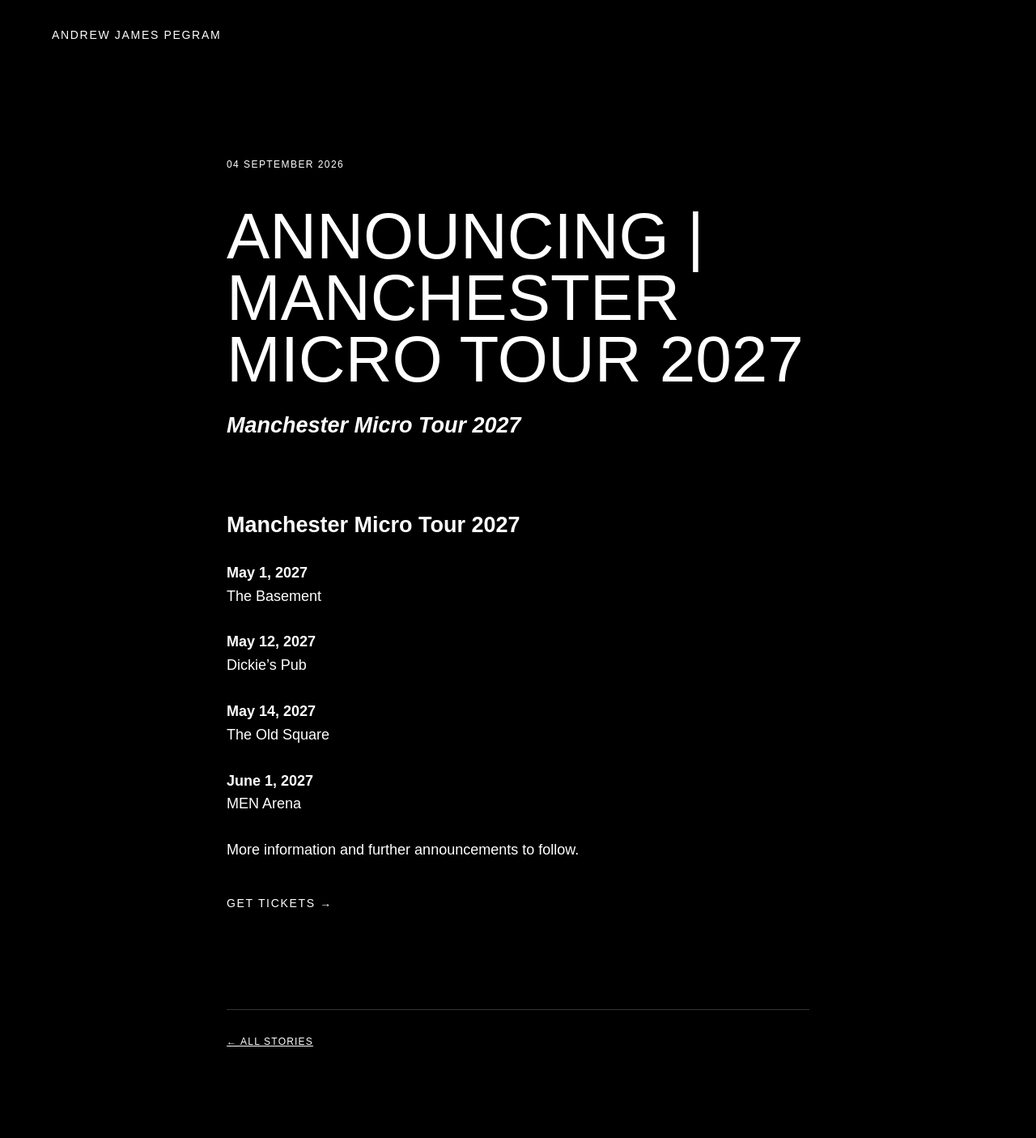
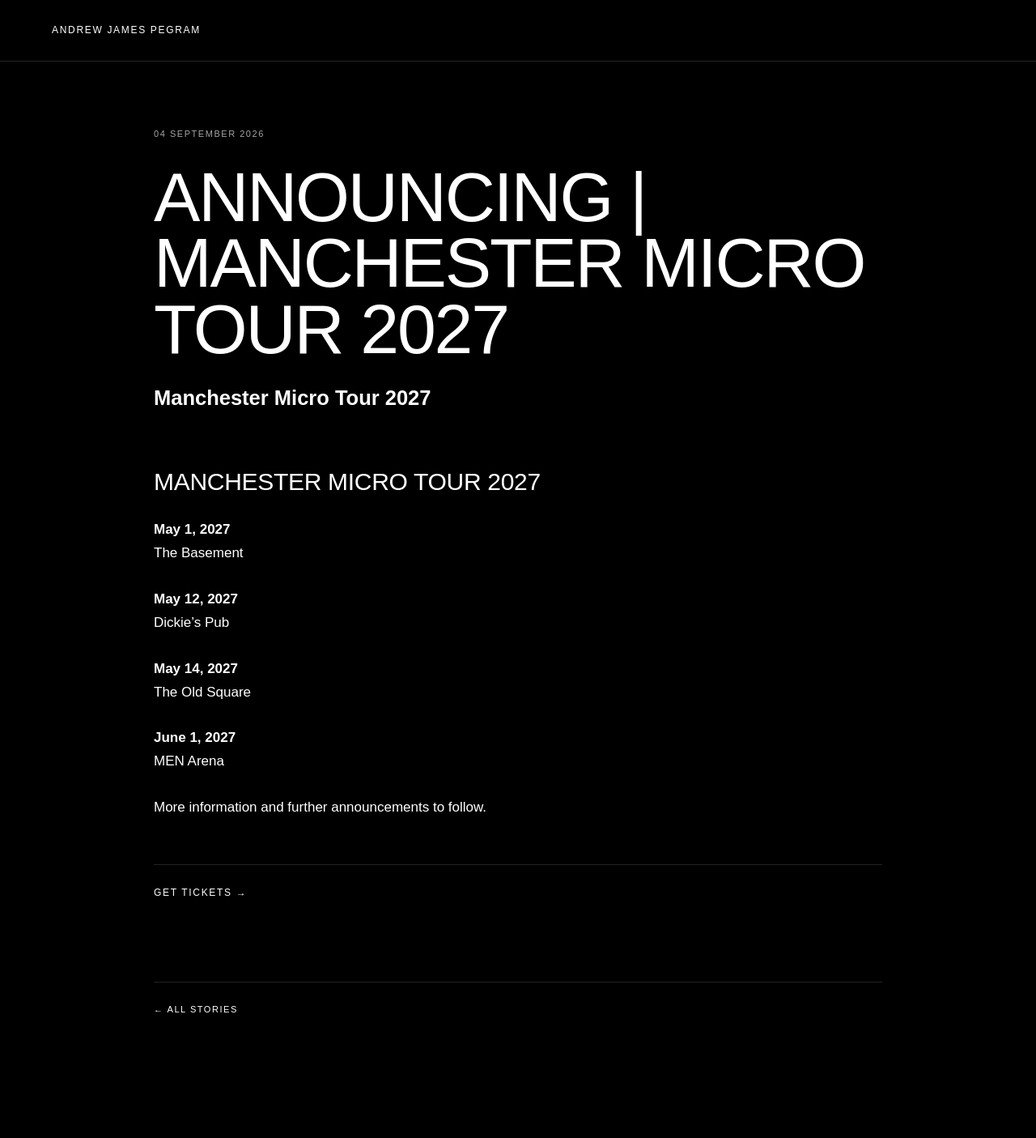
Before and after one commit to Drew-leotard/andrew-james-pegram-archive, a Jekyll site: the page built from _tour_dates/2026-09-04-manchester-micro-tour-2027.md, in a window 1280 px wide. Shown: the whole page at 81% size. Built offline with Jekyll 4.4.1, drawn with Linux system fonts in a browser that asks for light colours; after the commit the page ends 1364 px from its top, so only the background shows below that.

Commit message:
Update story.html
Match carrd visual layout to stories section

```diff
--- a/_layouts/story.html
+++ b/_layouts/story.html
@@ -12,15 +12,16 @@
       background: #000;
       color: #fff;
       font-family: Arial, Helvetica, sans-serif;
-      font-size: 16px;
+      font-size: 15px;
       line-height: 1.6;
     }
 
     header {
-      padding: 32px 5vw;
-      font-size: 14px;
-      letter-spacing: 0.12em;
+      padding: 28px 5vw;
+      font-size: 12px;
+      letter-spacing: 0.14em;
       text-transform: uppercase;
+      border-bottom: 1px solid #222;
     }
 
     header a {
@@ -29,52 +30,75 @@
     }
 
     main {
-      max-width: 720px;
-      margin: 12vh auto;
-      padding: 0 30px;
+      max-width: 900px;
+      margin: 9vh auto 12vh;
+      padding: 0 5vw;
     }
 
     .date {
-      font-size: 12px;
-      letter-spacing: 0.12em;
+      font-size: 11px;
+      letter-spacing: 0.14em;
       text-transform: uppercase;
-      margin-bottom: 40px;
+      margin-bottom: 28px;
+      opacity: 0.65;
     }
 
     h1 {
-      font-size: clamp(40px, 7vw, 80px);
+      font-size: clamp(42px, 7vw, 86px);
       line-height: 0.95;
       font-weight: 400;
-      margin: 0 0 20px;
+      letter-spacing: -0.025em;
+      margin: 0 0 24px;
       text-transform: uppercase;
     }
 
     .subtitle {
-      font-size: 18px;
-      font-style: italic;
-      margin-bottom: 80px;
+      font-size: 17px;
+      line-height: 1.5;
+      margin-bottom: 70px;
+      max-width: 650px;
     }
 
     article {
-      font-size: 18px;
+      max-width: 680px;
+      font-size: 17px;
+      line-height: 1.7;
     }
 
     article h1 {
       font-size: 32px;
+      line-height: 1;
       margin-top: 60px;
+      margin-bottom: 30px;
+    }
+
+    article h2 {
+      font-size: 30px;
+      line-height: 1;
+      font-weight: 400;
+      letter-spacing: -0.01em;
+      text-transform: uppercase;
+      margin-top: 70px;
+      margin-bottom: 30px;
     }
 
     article p {
       margin: 0 0 28px;
     }
 
+    article strong {
+      font-weight: 600;
+    }
+
     .story-actions {
       display: flex;
-      gap: 40px;
-      margin-top: 40px;
-      margin-bottom: 40px;
-      font-size: 14px;
-      letter-spacing: 0.12em;
+      gap: 36px;
+      margin-top: 55px;
+      margin-bottom: 70px;
+      padding-top: 25px;
+      border-top: 1px solid #222;
+      font-size: 12px;
+      letter-spacing: 0.14em;
       text-transform: uppercase;
     }
 
@@ -84,20 +108,59 @@
     }
 
     .story-actions a:hover {
-      opacity: 0.55;
+      opacity: 0.5;
     }
 
     footer {
-      margin-top: 120px;
-      padding-top: 30px;
-      border-top: 1px solid #333;
-      font-size: 12px;
+      margin-top: 100px;
+      padding-top: 25px;
+      border-top: 1px solid #222;
+      font-size: 11px;
       text-transform: uppercase;
-      letter-spacing: 0.1em;
+      letter-spacing: 0.14em;
+    }
+
+    footer a {
+      color: #fff;
+      text-decoration: none;
+    }
+
+    footer a:hover {
+      opacity: 0.5;
     }
 
     a {
       color: inherit;
+    }
+
+    @media (max-width: 600px) {
+
+      header {
+        padding: 24px 6vw;
+      }
+
+      main {
+        margin-top: 7vh;
+        padding: 0 6vw;
+      }
+
+      h1 {
+        font-size: clamp(38px, 12vw, 60px);
+      }
+
+      .subtitle {
+        font-size: 16px;
+        margin-bottom: 55px;
+      }
+
+      article {
+        font-size: 16px;
+      }
+
+      .story-actions {
+        flex-direction: column;
+        gap: 18px;
+      }
     }
   </style>
 </head>
@@ -145,7 +208,9 @@
   {% endif %}
 
   <footer>
-    <a href="{{ '/news/' | relative_url }}">← All stories</a>
+    <a href="{{ '/news/' | relative_url }}">
+      ← All stories
+    </a>
   </footer>
 
 </main>
```
